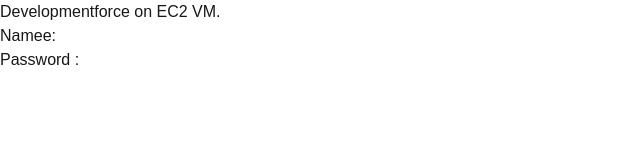
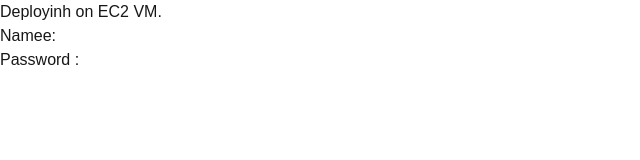
Before and after one commit to kartik-giri/week25_turborepo, a Next.js app in the folder apps/next-app/: page / in a window 1280 px wide. Shown: the top 160 px of the page, without its empty margins (0-640 px from the left). Built offline with nearby package versions, Linux system fonts and the light colour scheme; no server answers; the database is empty.

Commit message:
updated next app

```diff
--- a/apps/next-app/app/page.tsx
+++ b/apps/next-app/app/page.tsx
@@ -5,7 +5,7 @@
   const user = await prisma.user.findFirst()
   return (
     <>
-    <h1>Developmentforce on EC2 VM.</h1>
+    <h1>Deployinh on EC2 VM.</h1>
     {/* ? option chaning means if user exist render user if null or undefined just redner undefined */}
     <h1>Namee: {user?.username}</h1>
     <h1>Password : {user?.email}</h1>
```
